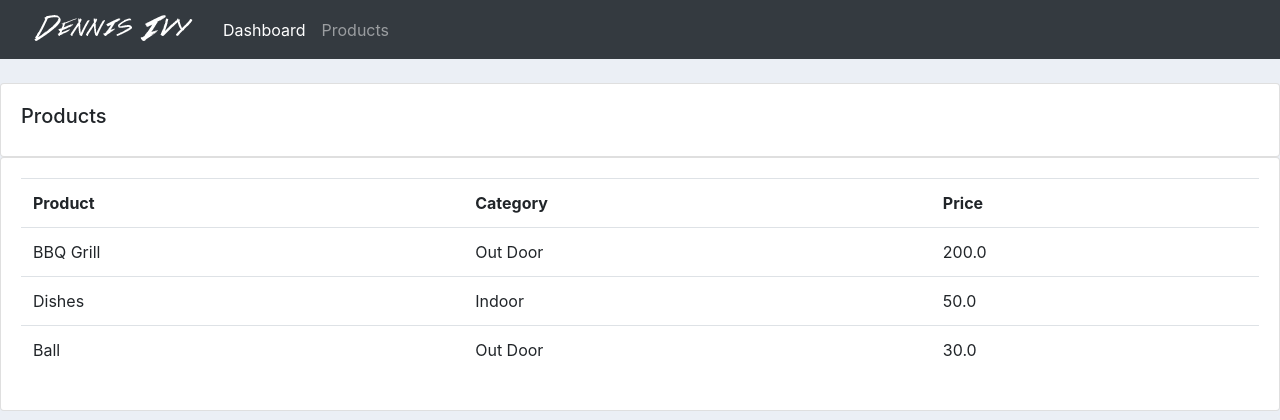
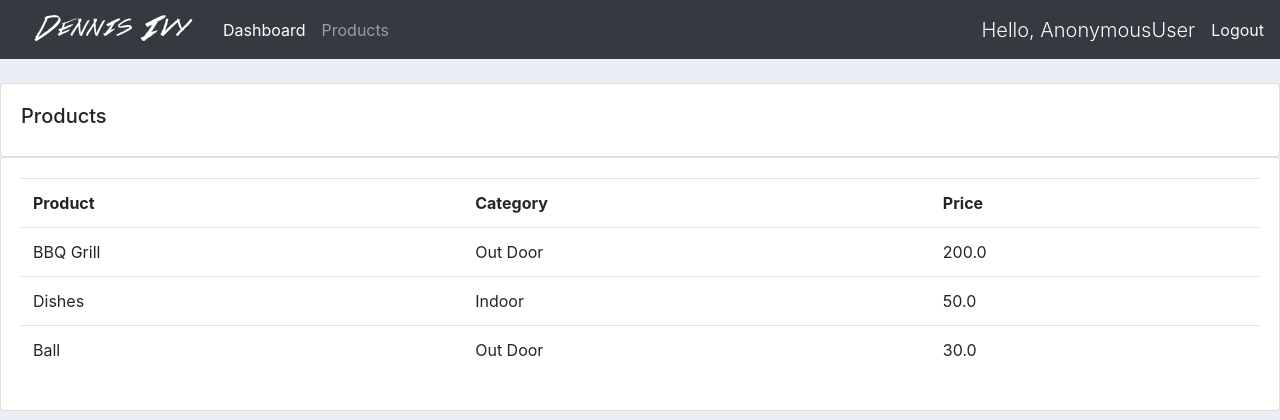
Before and after one commit to JeanBarbosa27/estudando_django_getting_started_com_dennis_ivy, a Django app: template accounts/templates/pages/products.html in a window 1280 px wide. Shown: the top 420 px of the page. Run offline with Django 3.2, Linux system fonts and the light colour scheme; the template is opened without the code that fills it: values that come from a table or form of the project are taken from there, others are empty; data comes from the database, SQL or seed files in the repository; parts of the project's set-up code (start-up, migrations or seed data) failed here and were passed over; some libraries are stand-ins or nearby versions.

Commit message:
Link para deslogar e nome do usuário logado

```diff
--- a/accounts/templates/partials/_navbar.html
+++ b/accounts/templates/partials/_navbar.html
@@ -15,4 +15,6 @@
         </li>
       </ul>
     </div>
+    <span class="text-light lead">Hello, {{request.user}}</span>
+    <a href="{% url 'logout' %}" class="ml-3 text-light">Logout</a>
 </nav>
```
